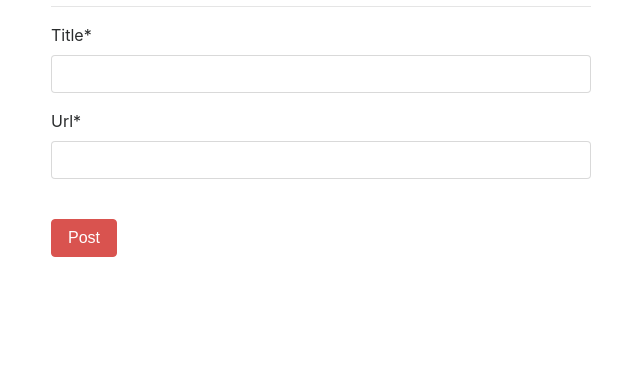
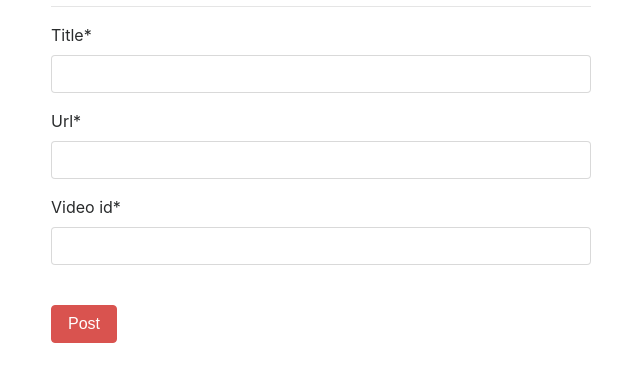
Before and after one commit to CemMeric26/blog_-py-, a Django app: page /articles/addvideos/14 in a window 1280 px wide. Shown: the part 141-523 px from the top of the page, without its empty margins (319-959 px from the left). Run offline with Django 4.2, Linux system fonts and the light colour scheme; the visitor is signed in with stand-in values (Sample User, id 1); parts of the project's set-up code (start-up, migrations or seed data) failed here and were passed over; some libraries are stand-ins or nearby versions.

Commit message:
video durations visible

```diff
--- a/article/forms.py
+++ b/article/forms.py
@@ -9,7 +9,7 @@ class ArticleForm(forms.ModelForm):
 class VideoForm(forms.ModelForm):
     class Meta:
         model = Video
-        fields = ["title","url"]
+        fields = ["title","url","video_id"]
 
 """class TakenCourseForm(forms.ModelForm):
     class Meta:
--- a/article/models.py
+++ b/article/models.py
@@ -22,8 +22,12 @@ class Article(models.Model):
 class Video(models.Model):
     article = models.ForeignKey(Article, on_delete=models.CASCADE, verbose_name="Article", related_name="videos")
     title = models.CharField(max_length=100)
+    video_id = models.CharField(max_length=25)
     added = models.DateTimeField(auto_now_add=True)
     url = EmbedVideoField()
+    duration = models.FloatField(default=0)
+    duration_str = models.CharField(max_length=25)
+    is_completed_video = models.BooleanField(default=False)
 
     def __str__(self):
         return str(self.title)
--- a/article/views.py
+++ b/article/views.py
@@ -3,7 +3,6 @@ from django.contrib.auth.decorators import login_required
 from django.utils.decorators import method_decorator
 from django.views import View
 from django.db.models import Avg,Q
-
 
 import article
 from .forms import ArticleForm,VideoForm
@@ -13,7 +12,13 @@ from .models import Article,Comment,TakenCourse,Video
 from user.decorators import teacher_required,student_required
 from user.models import Student,User
 
+import json
+import urllib.request
+
 # Create your views here.
+API_KEY ="AIzaSyDuTuqB9Xv5aocjJy4KfxkXUV3vIkU6AGs"
+
+
 
 class ArticlesView(View):
     def get(self,request,*args,**kwargs):
@@ -145,6 +150,18 @@ class AddVideosView(View):
             article = get_object_or_404(Article, id=id)
             video.title = request.POST.get('title')
             video.url = request.POST.get('url')
+            video_id = request.POST.get('video_id')
+            video.video_id = video_id
+
+
+            #calculation of the video duration
+            total_second= duration_calc(video_id)
+
+
+            video.duration = total_second
+            min = total_second // 60
+            sec = total_second % 60
+            video.duration_str = str(min)+'m ' + str(sec) + 's '
             video.article = article
             video.save()
 
@@ -155,6 +172,25 @@ class AddVideosView(View):
 
 #----------------------------------------------
 
+# a function to calculate duration of the video
+def duration_calc(video_id):
+    video_id = video_id
+    api_key = API_KEY
+    searchUrl = "https://www.googleapis.com/youtube/v3/videos?id=" + video_id + "&key=" + api_key + "&part=contentDetails"
+    response = urllib.request.urlopen(searchUrl).read()
+    data = json.loads(response)
+    all_data = data['items']
+    contentDetails = all_data[0]['contentDetails']
+    duration = contentDetails['duration']
+    new_dur = duration.split('PT')[1].split('M')
+    min = float(new_dur[0])
+    sec = new_dur[1].split('S')[0]
+    if(sec != ''):
+        sec = float(sec)
+    else:
+        sec = 0
+
+    return min*60 + sec
 
 #-------------------------------------------------
 
--- a/templates/dashboard.html
+++ b/templates/dashboard.html
@@ -44,7 +44,7 @@ SO I USED IT
             <td><a href="/articles/article/{{article.id}}">{{article.title}}</a></td>
             <td>{{article.author.username}}</td>
             <td>{{article.created_date}}</td>
-            <td><a href="{%url 'article:addvideos' article.id %}" class="btn btn-danger"> Add videos </a></td> <!-- fix url-->
+            <td><a href="{%url 'article:addvideos' article.id %}" class="btn btn-danger"> Add lessons </a></td> <!-- fix url-->
             <td><a href="{%url 'article:update' article.id %}" class="btn btn-danger"> Update </a></td>
             <td><a href="{%url 'article:delete' article.id %}" class="btn btn-danger" onclick="return confirm('Are you sure you want to delete this?')"> Delete </a></td>
 
```
Also changed, not shown: templates/videos.html (+14 -1 lines), article/migrations/0005_auto_20220923_0816.py (added), article/migrations/0006_video_video_id.py (added), article/migrations/0007_video_duration_str.py (added), article/migrations/0008_alter_video_duration_str.py (added), article/migrations/0009_video_is_completed_video.py (added).
